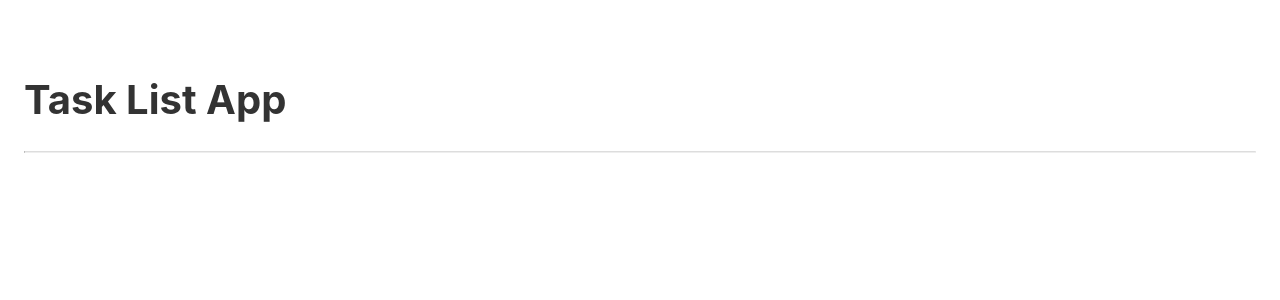
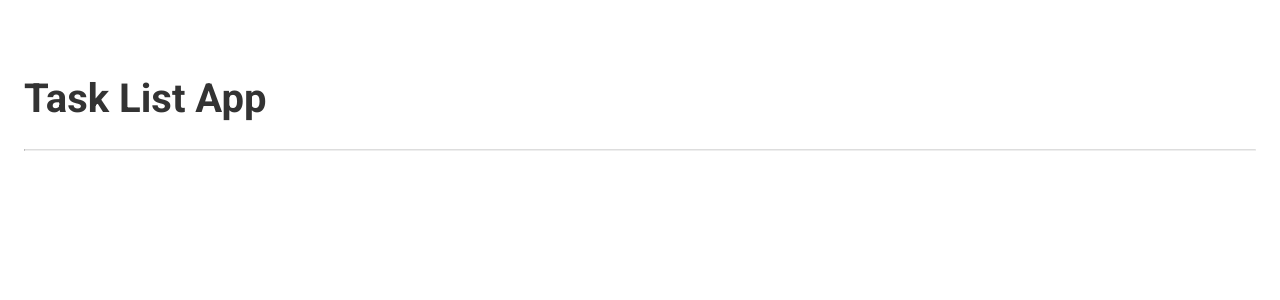
Before and after one commit to ebarross/task-list, a React (Create React App) app: page / in a window 1280 px wide. Shown: the top 300 px of the page. Built offline with nearby package versions, Linux system fonts and the light colour scheme.

Commit message:
feat: add Roboto font

```diff
--- a/public/index.html
+++ b/public/index.html
@@ -24,6 +24,12 @@
       Learn how to configure a non-root public URL by running `npm run build`.
     -->
     <title>Task List App</title>
+    <link rel="preconnect" href="https://fonts.googleapis.com" />
+    <link rel="preconnect" href="https://fonts.gstatic.com" crossorigin />
+    <link
+      href="https://fonts.googleapis.com/css2?family=Roboto:wght@400;700&display=swap"
+      rel="stylesheet"
+    />
   </head>
   <body>
     <noscript>You need to enable JavaScript to run this app.</noscript>
--- a/src/styles/global.ts
+++ b/src/styles/global.ts
@@ -2,11 +2,11 @@
 
 export default createGlobalStyle`
   body {
-    font-family: -apple-system, BlinkMacSystemFont, 'Segoe UI', 'Roboto', 'Oxygen',
-      'Ubuntu', 'Cantarell', 'Fira Sans', 'Droid Sans', 'Helvetica Neue',
-      sans-serif;
     margin: 0;
     box-sizing: border-box;
+
+    font-family: 'Roboto', sans-serif;
+    font-size: 16px;
     color: #333333;
   }
 
```
